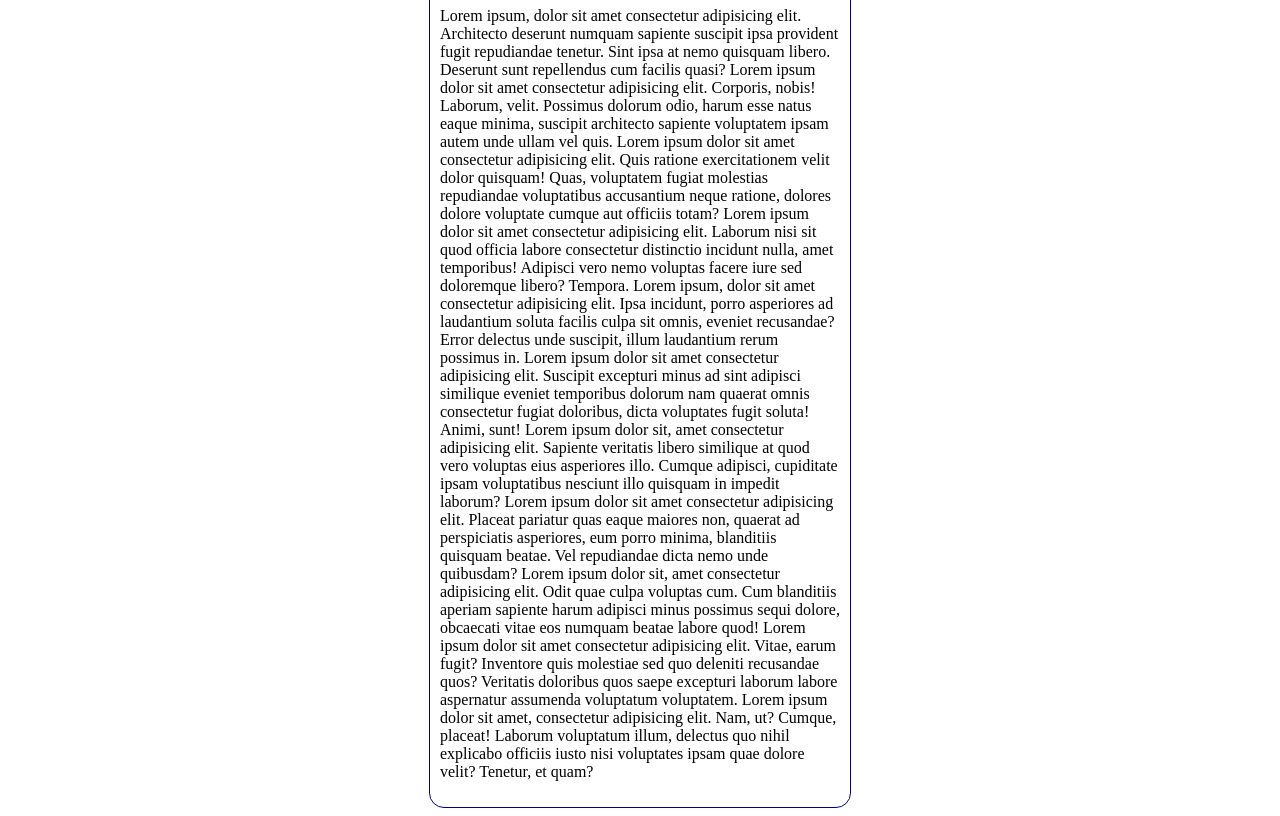
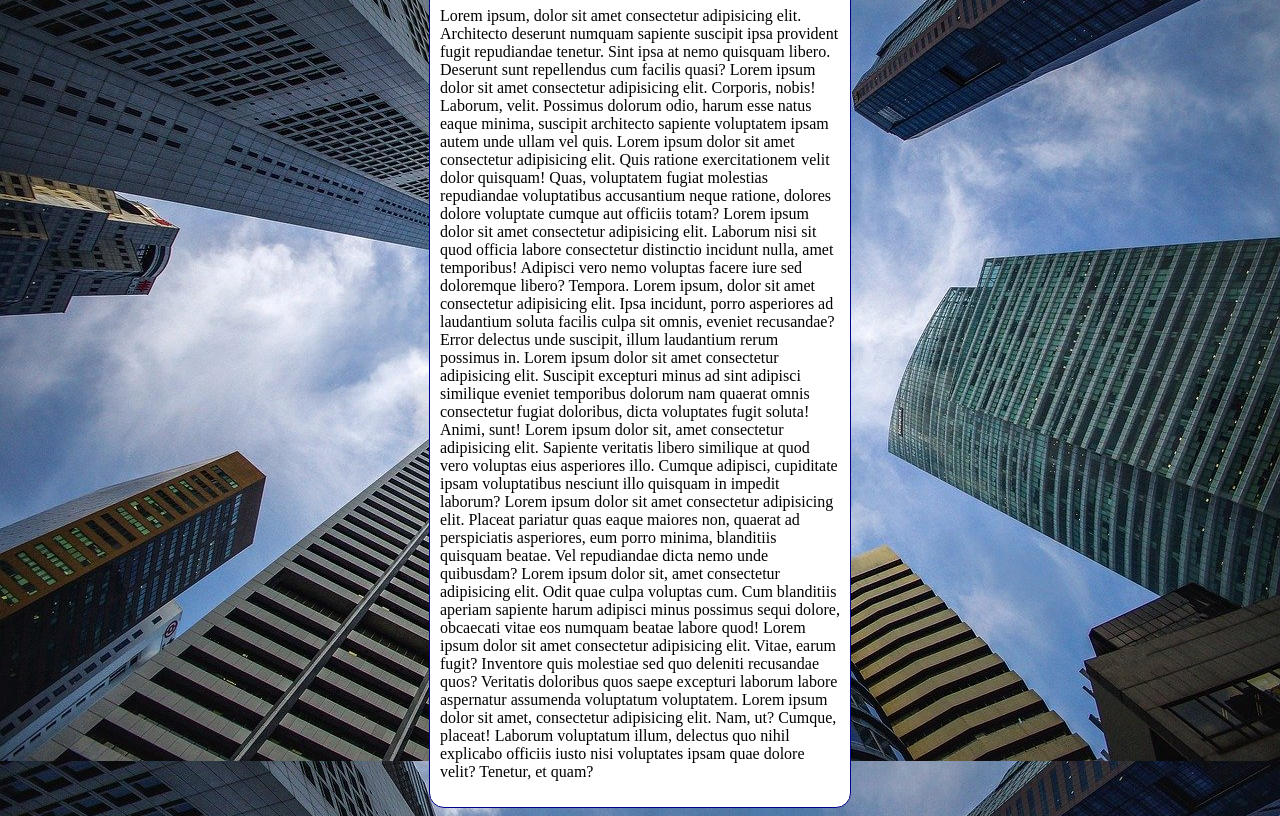
Before and after one commit to gabrieldosanjosgama/html-css, a plain HTML site: page exercicios/ex022/fundo006.html in a window 1280 px wide. Shown: the part 92-908 px from the top of the page. Drawn offline with Linux system fonts and the light colour scheme.

Commit message:
atualizei o ex022

```diff
--- a/exercicios/ex022/fundo006.html
+++ b/exercicios/ex022/fundo006.html
@@ -7,7 +7,7 @@
     <title>Fundo fixo de tela</title>
     <style>
         body{
-           /* height: 100vh;
+            /*height: 100vh;
             background-color: black;
             background-image: url(imagens/wallpaper002.jpg);
             background-position: center center;
@@ -15,7 +15,9 @@
             background-size: cover;
             background-attachment: fixed;*/
 
-            background: black url(imagens/wallpaper002.jpg) center center no-repeat cover fixed;
+            background: black url(imagens/wallpaper002.jpg) center center no-repeat fixed;
+            background-size: cover;
+
         }
         /*shorthand -background
         color > image > position > repeat > {size}
```
